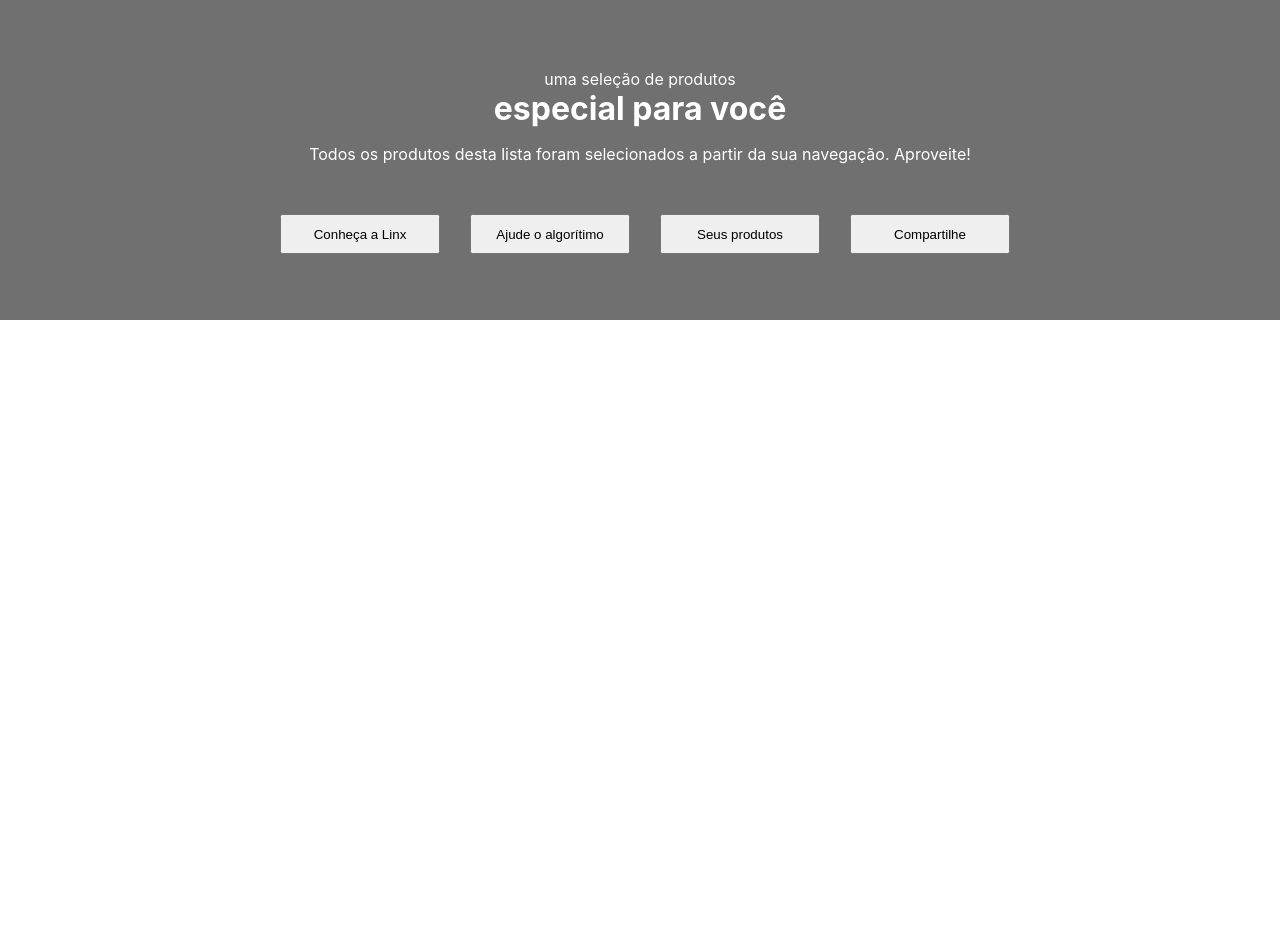
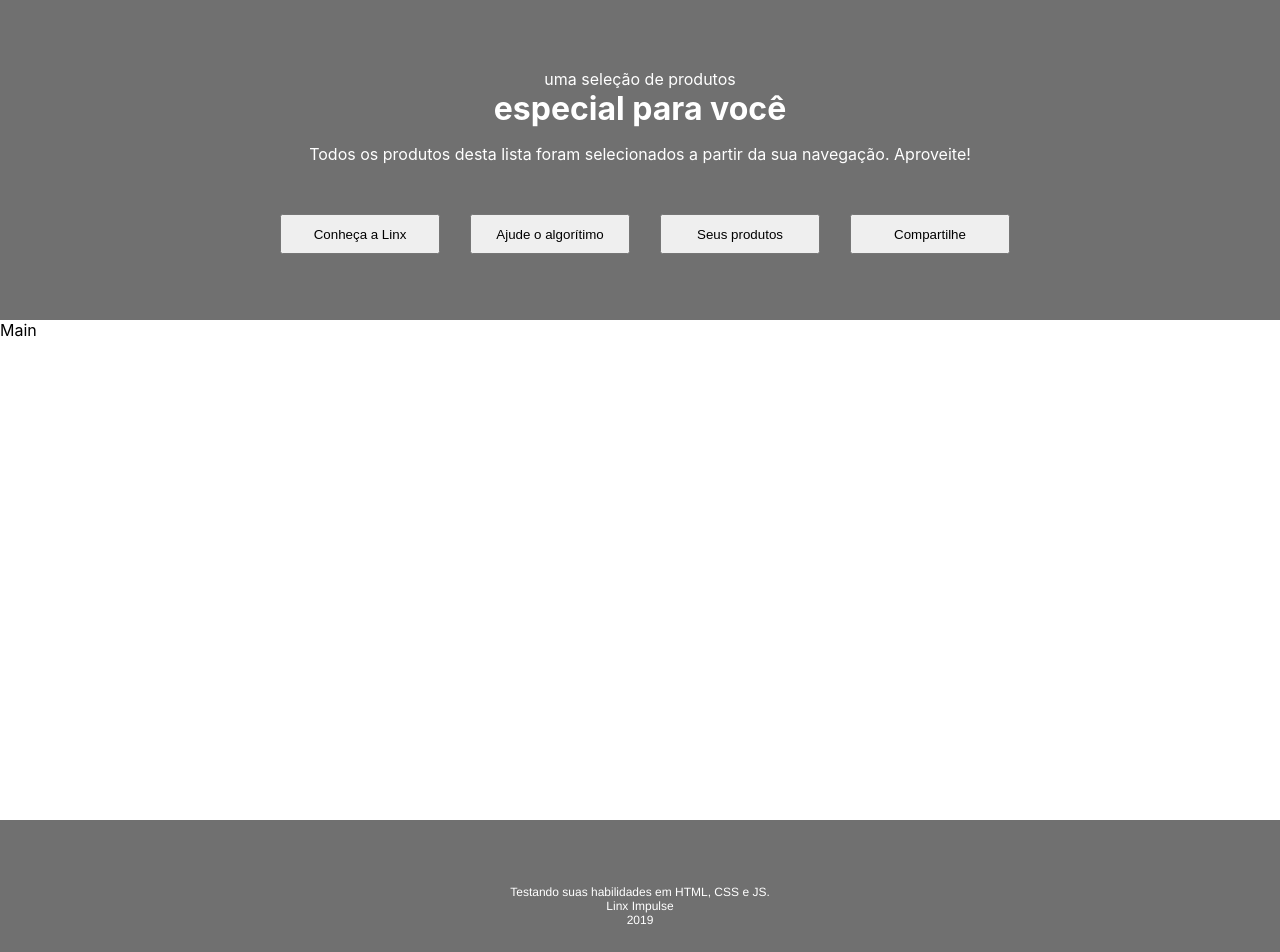
Before and after one commit to caiomyrapereira/frontend-developer-challenge, a React (Create React App) app in the folder project/: page / in a window 1280 px wide. Shown: the top 952 px of the page. Before the commit the page ends 800 px from the top, so only its background shows below. Built offline with nearby package versions, Linux system fonts and the light colour scheme.

Commit message:
Add footer

```diff
--- a/project/src/Components/Container/index.js
+++ b/project/src/Components/Container/index.js
@@ -1,8 +1,14 @@
 import React from 'react';
 import Header from '../Header';
+import Main from '../Main';
+import Footer from '../Footer';
 
 const Container = (props) => (
+	  <div className="Container">
 	    <Header />
+	    <Main />
+		<Footer />
+	  </div>
 );
 
 export default Container;
--- /dev/null
+++ b/project/src/Components/Footer/index.js
@@ -0,0 +1,14 @@
+import React from 'react';
+import './style.css';
+
+const Footer = (props)=>(
+        <div className="footer" >
+          <div className="textTest">
+            Testando suas habilidades em HTML, CSS e JS.<br/>
+            Linx Impulse<br/>
+            2019
+          </div>
+        </div>
+);
+
+export default Footer
--- /dev/null
+++ b/project/src/Components/Footer/style.css
@@ -0,0 +1,21 @@
+.footer{
+    width:100%;
+    height: 187px;
+    background-color: #707070;
+}
+
+.footer .textTest{
+    width:100%;
+    height: 100%;
+    max-height: 50px;
+    max-width:260px;
+    margin:auto;
+    padding:65px;
+    text-align: center;
+
+    /*  font */
+
+    font-size: 12px;
+    color:#FFFFFF;
+    font-family: Helvetica Neue, Regular;
+}
--- a/project/src/Components/Header/index.js
+++ b/project/src/Components/Header/index.js
@@ -1,16 +1,16 @@
 import React from 'react';
 import Menu from '../Menu'
-import './style.css'
+import './style.css';
 
 const Header = (props) => (
-        <header className="top" >
+        <div className="top" >
           <p className="selecao font">uma seleção de produtos</p>
           <h1 className="title font" >especial para você</h1>
           <p className="font" >
             Todos os produtos desta lista foram selecionados a partir da sua navegação. Aproveite!
           </p>
           <Menu />
-        </header>
+        </div>
 )
 
 export default Header;
--- /dev/null
+++ b/project/src/Components/Main/index.js
@@ -0,0 +1,10 @@
+import React from 'react';
+import './style.css';
+
+const Main = (props)=>(
+        <div className="main">
+          Main
+        </div>
+);
+
+export default Main;
--- /dev/null
+++ b/project/src/Components/Main/style.css
@@ -0,0 +1,3 @@
+.main{
+    height: 500px;
+}
```
